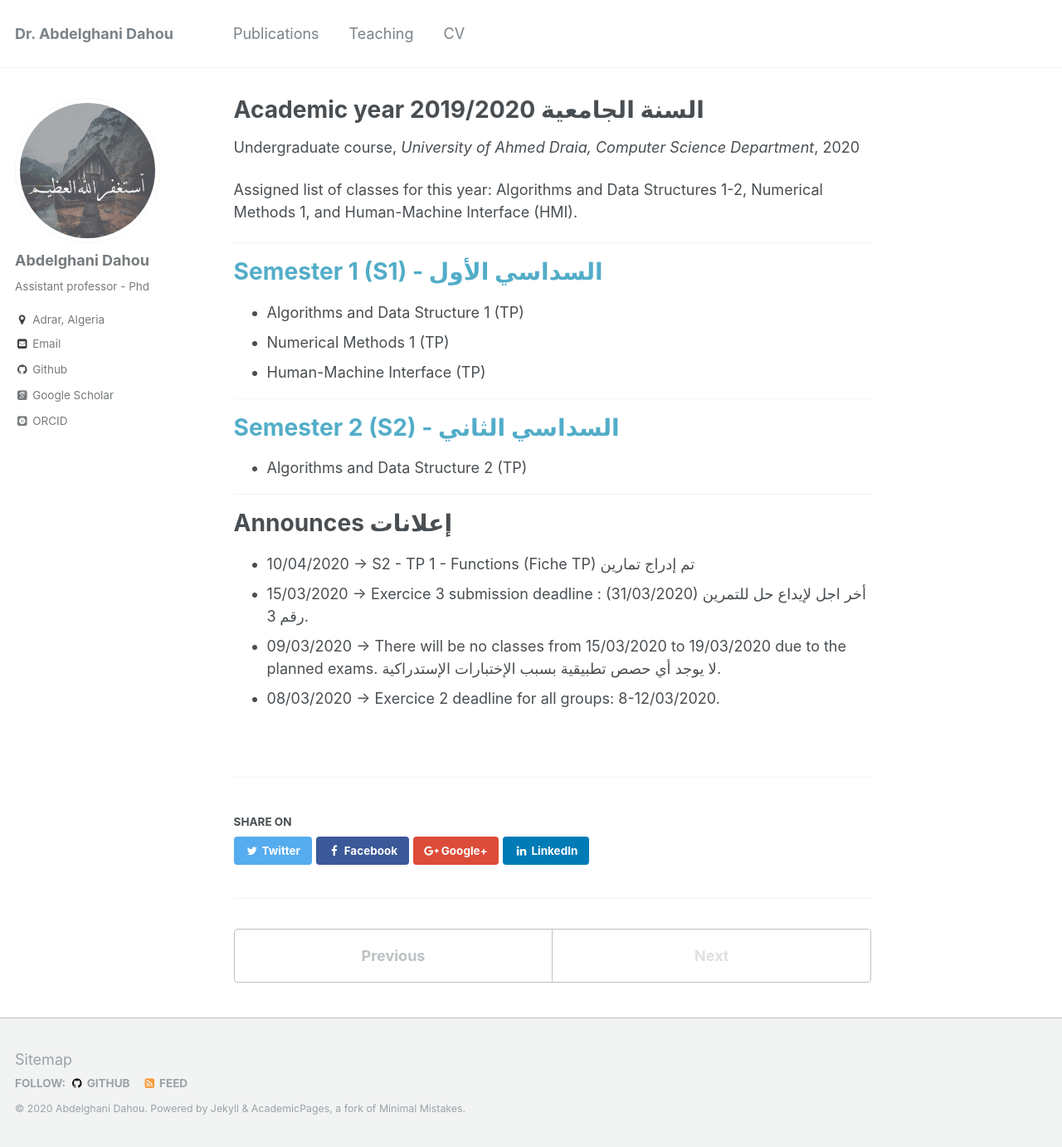
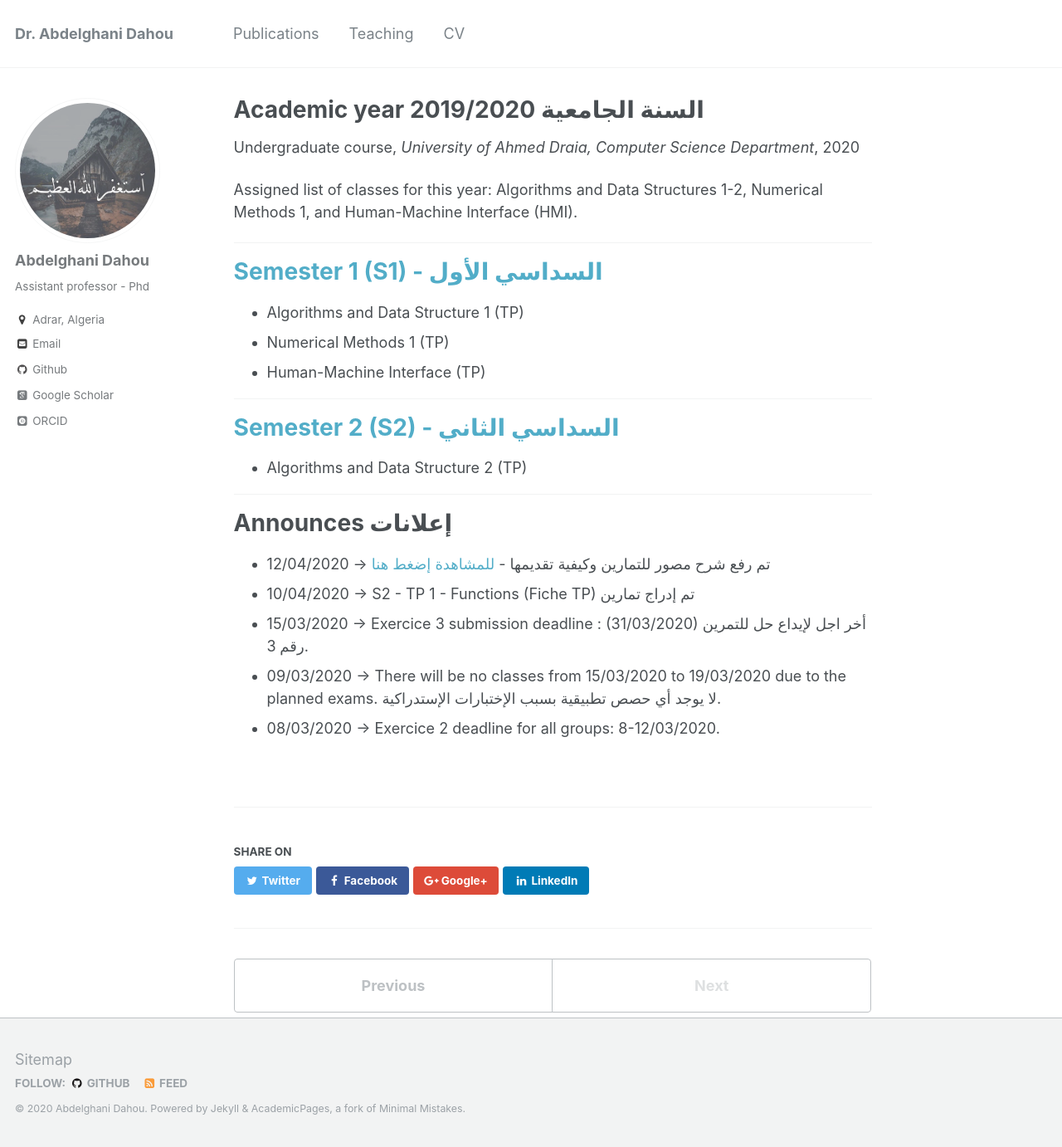
Before and after one commit to dr-dahou-adrar/dr-dahou-adrar.github.io, a Jekyll site: the page built from _teaching/Academic_year_2019_2020.md, in a window 1280 px wide and 1382 px high. Shown: the whole window at 83% size. Built offline with Jekyll 4.4.1, drawn with Linux system fonts in a browser that asks for light colours; some web fonts are replaced.

Commit message:
Update Academic_year_2019_2020.md

```diff
--- a/_teaching/Academic_year_2019_2020.md
+++ b/_teaching/Academic_year_2019_2020.md
@@ -31,6 +31,7 @@ Assigned list of classes for this year: Algorithms and Data Structures 1-2, Nume
 
 Announces إعلانات
 ======
+* 12/04/2020 ->  تم رفع شرح مصور للتمارين وكيفية تقديمها  - [للمشاهدة إضغط هنا](https://drive.google.com/file/d/1E6w6ojhqDbdDbMgkTiDOr8o9FuYBvISh/view)
 * 10/04/2020 -> S2 - TP 1 - Functions (Fiche TP) تم إدراج تمارين
 * 15/03/2020 -> Exercice 3 submission deadline : (31/03/2020) أخر اجل لإيداع حل للتمرين رقم 3.
 * 09/03/2020 -> There will be no classes from 15/03/2020 to 19/03/2020 due to the planned exams. لا يوجد أي حصص تطبيقية بسبب الإختبارات الإستدراكية.
```
